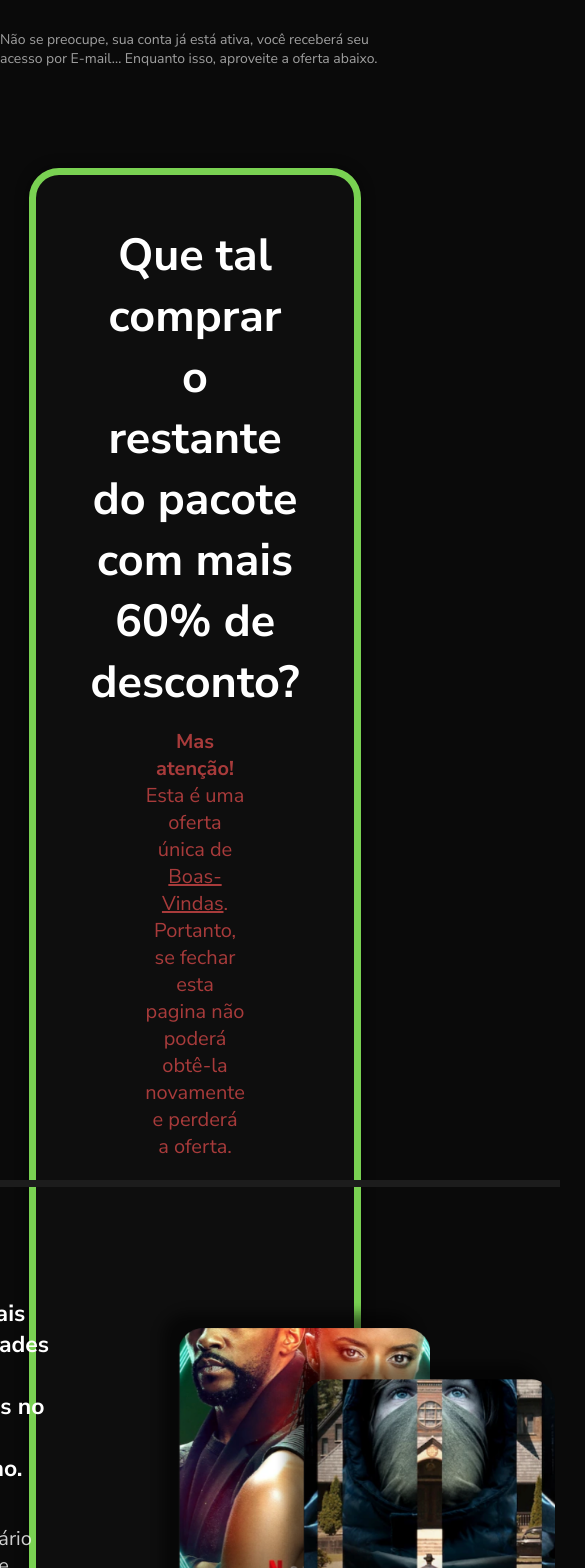
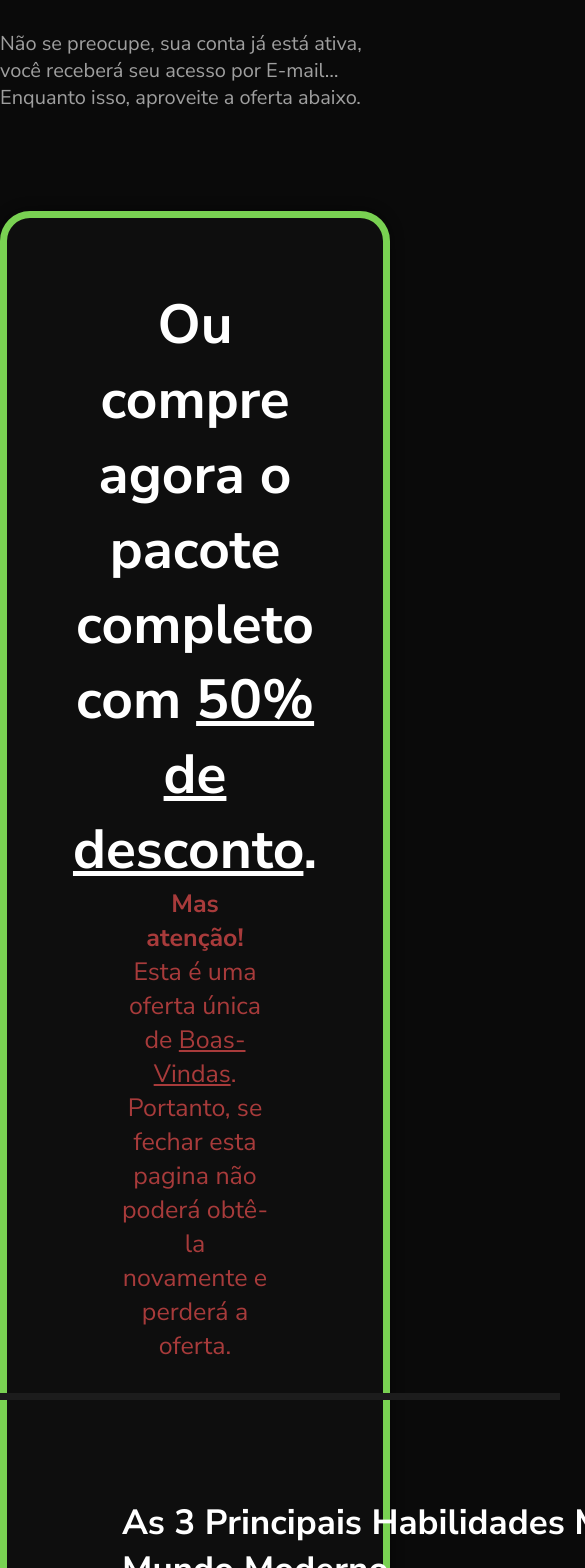
Before and after one commit to andrecampll/FrontendTeste, a React (Create React App) app: page /Proposal in a window 390 px wide. Shown: the top 1568 px of the page, 585 px wide, since content can reach past the window. Built offline with nearby package versions, Linux system fonts and the light colour scheme; the HTML template or start-up script is replaced by a standard one.

Commit message:
Ajustes de responsividade

```diff
--- a/src/components/Extensions/styles.js
+++ b/src/components/Extensions/styles.js
@@ -4,13 +4,13 @@ export const Container = styled.div`
 
   img + div {
     position: relative;
-    bottom: 355px;
-    left: 125px;
+    bottom: 430px;
+    left: 133px;
     height: 500px;
   }
 
   img {
-    width: 280px;
-    height: 400px;
+    width: 345px;
+    height: 499px;
   }
 `;
--- a/src/components/Upsell/index.js
+++ b/src/components/Upsell/index.js
@@ -25,10 +25,15 @@ export default function Upsell() {
 
               Com mais de 2000 anos, suas raízes podem ser encontradas em uma obra de literatura latina clássica datada. <br/> <br/>
 
-              Ao contrário do que se acredita, Lorem Ipsum não é simplesmente um texto randômico. Com mais de 2000 anos, suas raízes podem ser encontradas em uma obra de literatura latina clássica datada de 45 AC. <br/>
+              Ao contrário do que se acredita, Lorem Ipsum não é simplesmente um texto randômico. Com mais de 2000 anos, suas raízes podem ser encontradas em uma obra de literatura latina clássica datada de 45 AC. <br/> <br/>
+
+              Aviso: Esta extensão será adicionada a sua área de membros automaticamente.
+              Você terá acesso a este curso por tempo vitalício (este curso não expira).
               </p>
             </aside>
-            <Extensions />
+            <div>
+              <Extensions />
+            </div>
           </div>
           <AcceptButton>Adicionar ao Pedido - R$ 27,90</AcceptButton>
         </section>
--- a/src/components/Upsell/styles.js
+++ b/src/components/Upsell/styles.js
@@ -1,7 +1,8 @@
 import styled from 'styled-components';
 
 export const UpsellContainer = styled.div`
-  width: 85%;
+  width: 100%;
+  max-width: 1596px;
   box-shadow: 0 0 14px rgba(0, 0, 0, 0.49);
   border-radius: 30px;
   border: 7px solid #79d152;
@@ -27,7 +28,7 @@ export const UpsellContainer = styled.div`
 
   h1 + p {
     color: #fb5353;
-    font-size: 20px;
+    font-size: 25px;
     font-weight: 400;
     text-align: center;
     strong {
@@ -42,30 +43,32 @@ export const UpsellContainer = styled.div`
 
   aside + div {
     position: relative;
-    right: 7%;
-    margin-top: 6%;
+    margin-top: 5%;
+    bottom: 6%;
   }
 
   aside > p {
     margin-top: 41px;
+    width: 774px;
     color: #ffffff;
-    font-size: 20px;
-    font-weight: 400;
+    font-size: 19px;
+    font-weight: 600;
     opacity: 0.8;
     text-align: start;
     margin-bottom: 40px;
   }
 
   section {
-    margin-top: 100px;
+    margin-top: 55px;
     padding-bottom: 30px;
-    height: 855px;
+    height: 100%;
+    width: 100%;
   }
 
   section > div {
     display: flex;
     flex-direction: row;
-    height: 730px;
+    height: 535px;
   }
 `;
 
@@ -80,8 +83,8 @@ export const AcceptButton = styled.button`
   font-weight: 700;
   letter-spacing: 0.5px;
   transition: all 0.2s;
-  margin-top: 15px;
-  margin-bottom: 20px;
+  margin-top: 30px;
+  margin-bottom: 81px;
 
   &:hover {
     opacity: 0.8;
@@ -92,5 +95,5 @@ export const Break = styled.div`
   width: 909px;
   height: 7px;
   background-color: #1c1c1c;
-  margin: 30px 0px;
+  margin: 45px 0px;
 `;
--- a/src/pages/Proposal/index.js
+++ b/src/pages/Proposal/index.js
@@ -2,6 +2,8 @@ import React from 'react';
 import { Link } from 'react-router-dom';
 
 import { Container, ExtensionsContainer, Footer, Break, AcceptButton, Upsell } from './styles';
+import { UpsellContainer } from './styles';
+
 
 import CursoUm from '../../assets/CursoUm.png'
 import CursoTres from '../../assets/CursoTres.png'
@@ -19,9 +21,10 @@ export default function Proposal(styles) {
   return (
     <Container>
       <p>Não se preocupe, sua conta já está ativa, você receberá seu acesso por E-mail… Enquanto isso, aproveite a oferta abaixo.</p>
-      <Upsell>
-        <h1>Que tal comprar o restante do pacote <br/>
-        com mais 60% de desconto? </h1>
+
+      <UpsellContainer>
+        <h1>Ou compre agora o pacote completo <br/>
+        com <span>50% de desconto</span>. </h1>
 
         <p><strong>Mas atenção!</strong> Esta é uma oferta única de <span>Boas-Vindas</span>. <br/>
         Portanto, se fechar esta pagina não poderá obtê-la novamente e perderá a oferta.</p>
@@ -31,17 +34,20 @@ export default function Proposal(styles) {
         <section>
           <div>
             <aside>
-              <h2>As 3 Principais Habilidades Mais Exigidas no <br/>
-              Mundo Moderno.</h2>
+              <h1>As 3 Principais Habilidades Mais Exigidas no <br/>
+              Mundo Moderno.</h1>
 
               <p>Ao contrário do que se acredita, Lorem Ipsum não é simplesmente um texto randômico. Com mais de 2000 anos, suas raízes podem ser encontradas em uma obra de literatura latina clássica datada de 45 AC. <br/> <br/>
 
               Com mais de 2000 anos, suas raízes podem ser encontradas em uma obra de literatura latina clássica datada. <br/> <br/>
 
-              Ao contrário do que se acredita, Lorem Ipsum não é simplesmente um texto randômico. Com mais de 2000 anos, suas raízes podem ser encontradas em uma obra de literatura latina clássica datada de 45 AC. <br/>
+              Ao contrário do que se acredita, Lorem Ipsum não é simplesmente um texto randômico. Com mais de 2000 anos, suas raízes podem ser encontradas em uma obra de literatura latina clássica datada de 45 AC. <br/> <br/>
+
+              Aviso: Esta extensão será adicionada a sua área de membros automaticamente.
+              Você terá acesso a este curso por tempo vitalício (este curso não expira).
               </p>
-              {/* <p><strong>Aviso:</strong> Esta extensão será adicionada a sua área de membros automaticamente. Você terá acesso a este curso por tempo vitalício (este curso não expira).</p> */}
             </aside>
+            <div>
               <ExtensionsContainer>
                 {
                   photos.map(extension => (
@@ -52,9 +58,10 @@ export default function Proposal(styles) {
                 }
               </ExtensionsContainer>
             </div>
-          <AcceptButton>Adicionar ao Pedido - R$ 32,90</AcceptButton>
+          </div>
+          <AcceptButton>Adicionar ao Pedido - R$ 27,90</AcceptButton>
         </section>
-      </Upsell>
+      </UpsellContainer>
 
       <Link to="/Obrigado"><span>Não obrigado, quero perder esta oferta.</span></Link>
 
--- a/src/pages/Proposal/styles.js
+++ b/src/pages/Proposal/styles.js
@@ -6,14 +6,101 @@ export const Container = styled.div`
   flex-direction: column;
   align-items: center;
 
+  a {
+    color: #fb5353;
+    font-size: 20px;
+  }
+
   p {
-    font-size: 14px;
+    font-size: 20px;
     font-weight: 400;
     color: #efefef;
     opacity: 0.65;
   }
-  a {
+
+  h1 {
+    color: #ffffff;
+    font-size: 45px;
+  }
+
+  h3 {
+    text-align: center;
+    opacity: 0.5;
+    color: #ffffff;
+    font-size: 25px;
+    font-weight: 700;
+  }
+`;
+
+export const UpsellContainer = styled.div`
+  width: 100%;
+  max-width: 1596px;
+  box-shadow: 0 0 14px rgba(0, 0, 0, 0.49);
+  border-radius: 30px;
+  border: 7px solid #79d152;
+  background-color: #0e0e0e;
+  margin-top: 100px;
+  margin-bottom: 30px;
+  display: flex;
+  flex-direction: column;
+  align-items: center;
+  padding: 0 115px;
+
+  h1 {
+    margin-top: 69px;
+    font-size: 55px;
+    text-align: center;
+  }
+
+  aside > h1 {
+    color: #ffffff;
+    font-size: 35px;
+    font-weight: 600;
+    text-align: start;
+  }
+
+  h1 + p {
     color: #fb5353;
+    font-size: 25px;
+    font-weight: 400;
+    text-align: center;
+    strong {
+      opacity: 1;
+    }
+  }
+
+  aside {
+    height: 346px;
+    margin-right: 139px;
+  }
+
+  aside + div {
+    position: relative;
+    margin-top: 5%;
+    bottom: 6%;
+  }
+
+  aside > p {
+    margin-top: 41px;
+    width: 774px;
+    color: #ffffff;
+    font-size: 19px;
+    font-weight: 600;
+    opacity: 0.8;
+    text-align: start;
+    margin-bottom: 40px;
+  }
+
+  section {
+    padding-bottom: 30px;
+    height: 100%;
+    width: 100%;
+  }
+
+  section > div {
+    display: flex;
+    flex-direction: row;
+    height: 535px;
   }
 `;
 
@@ -27,14 +114,14 @@ export const ExtensionsContainer = styled.div`
   }
 
   img {
-    width: 280px;
-    height: 400px;
+    width: 345px;
+    height: 499px;
   }
 `;
 
 
 export const Footer = styled.footer`
-  margin-top: 130px;
+  margin-top: 50px;
   display: flex;
   flex-direction: column;
   align-items: center;
@@ -156,8 +243,8 @@ export const AcceptButton = styled.button`
   font-weight: 700;
   letter-spacing: 0.5px;
   transition: all 0.2s;
-  margin-top: 15px;
-  margin-bottom: 20px;
+  margin-top: 30px;
+  margin-bottom: 81px;
 
   &:hover {
     opacity: 0.8;
--- a/src/pages/Thanks/styles.js
+++ b/src/pages/Thanks/styles.js
@@ -30,10 +30,11 @@ export const Container = styled.div`
 
   a {
     color: #fb5353;
+    font-size: 20px;
   }
 
   p {
-    font-size: 14px;
+    font-size: 20px;
     font-weight: 400;
     color: #efefef;
     opacity: 0.65;
@@ -41,14 +42,14 @@ export const Container = styled.div`
 
   h1 {
     color: #ffffff;
-    font-size: 30px;
+    font-size: 45px;
   }
 
   h3 {
     text-align: center;
     opacity: 0.5;
     color: #ffffff;
-    font-size: 20px;
+    font-size: 25px;
     font-weight: 700;
   }
 `;
@@ -76,6 +77,8 @@ export const AcceptButton = styled.button`
 
 export const SellContainer = styled.div`
   width: 85%;
+  max-width: 1596px;
+  max-height:526px;
   height: 440px;
   box-shadow: 0 0 14px rgba(0, 0, 0, 0.49);
   border-radius: 30px;
@@ -86,28 +89,30 @@ export const SellContainer = styled.div`
   padding: 20px 0px;
   margin: 15px 0px;
 
+  header {
+    display: flex;
+    flex-direction: row;
+    align-items: center;
+  }
+
   div {
+    width: 100%;
+    padding: 0 25px;
     display: flex;
     flex-direction: row;
     justify-content: space-between;
     align-items: center;
-    svg {
-      margin-right: 10px;
-    }
     p {
       height: 30px;
-    }
-    a {
-      position: relative;
-      left: 210px;
     }
   }
 
   p {
     color: #fb5353;
-    font-size: 20px;
+    font-size: 25px;
     font-weight: 400;
     text-align: center;
+    margin-left: 10px;
     strong {
       opacity: 1;
     }
@@ -115,16 +120,16 @@ export const SellContainer = styled.div`
 
   h1 {
     color: #ffffff;
-    font-size: 40px;
+    font-size: 55px;
     text-align: center;
     font-weight: 600;
-    margin-top: 90px;
+    margin-top: 70px;
     margin-bottom: 10px;
   }
 `;
 
 export const DownSellContainer = styled.div`
-  width: 85%;
+  width: 100%;
   height: 255px;
   background-color: #0a0a0a;
   display: flex;
@@ -142,7 +147,7 @@ export const DownSellContainer = styled.div`
 
   p {
     color: #fb5353;
-    font-size: 20px;
+    font-size: 25px;
     font-weight: 400;
     text-align: center;
     strong {
@@ -152,7 +157,7 @@ export const DownSellContainer = styled.div`
 
   h1 {
     color: #ffffff;
-    font-size: 40px;
+    font-size: 55px;
     text-align: center;
     font-weight: 600;
     margin-top: 90px;
@@ -170,8 +175,12 @@ export const Divider = styled.div`
 export const PromoContainer = styled.div`
   display: flex;
   flex-direction: row;
+  padding-right: 271px;
+  justify-content: space-between;
+  max-width: 1596px;
   width: 80%;
   margin-top: 20px;
+  margin-bottom: 120px;
   opacity: 0;
 
   ${props => props.transformPromoOpacity && css`
@@ -182,33 +191,30 @@ export const PromoContainer = styled.div`
   `}
 
   section {
-    width: 580px;
-    height: 385px;
-    margin-top: 50px;
-    position: relative;
-    right: 1.5%;
+    margin: 50px 24px;
   }
 
   h1 {
     color: #ffffff;
-    font-size: 34.5px;
+    font-size: 51px;
     font-weight: 600;
     margin-bottom: 10px;
   }
 
   h2 {
     color: #3380ea;
-    font-size: 20px;
+    font-size: 31px;
     font-weight: 400;
   }
 
   p {
     margin-top: 41px;
     color: #ffffff;
-    font-size: 14px;
-    font-weight: 400;
-    width: 537px;
+    font-size: 20px;
+    font-weight: 600;
+    width: 802px;
     opacity: 0.8;
+    margin-right: 0;
   }
 
   div {
@@ -218,14 +224,14 @@ export const PromoContainer = styled.div`
 `;
 
 export const Break = styled.div`
-  width: 909px;
+  width: 999px;
   height: 7px;
   background-color: #1c1c1c;
-  margin: 30px 0px;
+  margin: 55px 0px;
 `;
 
 export const ExtensionContainer = styled.div`
-  width: 85%;
+  max-width: 1596px;
   box-shadow: 0 0 14px rgba(0, 0, 0, 0.49);
   border-radius: 0px 30px 30px 0px;
   background-color: #0e0e0e;
@@ -250,20 +256,21 @@ export const ExtensionContainer = styled.div`
   h1 {
     color: #ffffff;
     font-size: 35px;
-    font-weight: 500;
+    font-weight: 600;
   }
 
   span {
     color: #3380ea;
     font-size: 35px;
-    font-weight: 500;
+    font-weight: 600;
     text-decoration: none;
   }
 
   p {
     color: #ffffff;
-    font-size: 18px;
-    font-weight: 400;
+    font-size: 22px;
+    margin-top: 16px;
+    font-weight: 500;
     margin: 10px 0px;
     opacity: 0.9;
   }
@@ -275,7 +282,7 @@ export const ExtensionContainer = styled.div`
 
     img {
       position: relative;
-      bottom: 31px;
+      bottom: 60px;
       left: 8px;
     }
   }
@@ -289,7 +296,7 @@ export const ExtensionContainer = styled.div`
 `;
 
 export const Badge = styled.div`
-  width: 18px;
+  width: 25px;
   height: 791px;
   box-shadow: 0 0 14px rgba(0, 0, 0, 0.49);
   border-radius: 30px 0 0 30px;
@@ -301,6 +308,7 @@ export const WrapperContent = styled.div`
   flex-direction: row;
   justify-content: center;
   margin-top: 65px;
+  max-width: 1596px;
 `;
 
 export const Footer = styled.footer`
```
Also changed, not shown: src/pages/Thanks/index.js (+8 -3 lines), 1 other file (tests, documents, lock files or other folders). Lines whose indentation alone changed are shown as unchanged.
